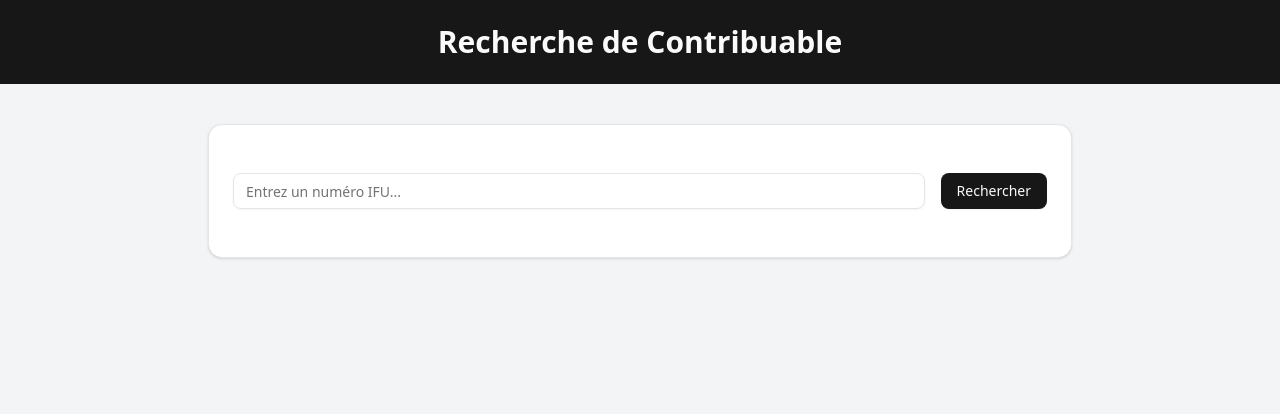
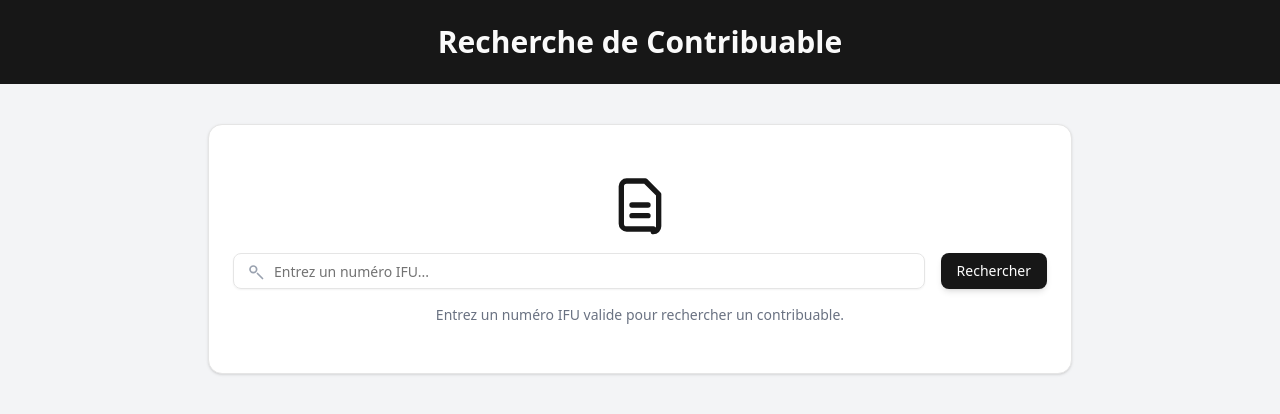
Before and after one commit to charon-960/ifu_checker, a React (Vite) app: page / in a window 1280 px wide. Shown: the top 414 px of the page. Built offline with nearby package versions, Linux system fonts and the light colour scheme.

Commit message:
last updates

```diff
--- a/src/components/ContribuableForm.tsx
+++ b/src/components/ContribuableForm.tsx
@@ -66,7 +66,6 @@ export default function ContribuableForm() {
   };
 
   return (
-    <>
         <div className="h-full w-full bg-gray-100">
         <div className="w-full bg-primary text-primary-foreground py-6 flex items-center justify-center">
           <h1 className="text-2xl md:text-3xl font-bold">
@@ -77,15 +76,64 @@ export default function ContribuableForm() {
         <div className="max-w-4xl mx-auto py-10 px-4">
           <Card>
             <CardContent className="p-6">
-              <div className="flex items-center space-x-4">
+              <div className="flex flex-col items-center space-y-4">
+                {/* Ajout d'une icône ou illustration */}
+                <div className="text-primary">
+                  <svg
+                    xmlns="http://www.w3.org/2000/svg"
+                    className="h-16 w-16"
+                    fill="none"
+                    viewBox="0 0 24 24"
+                    stroke="currentColor"
+                    strokeWidth={2}
+                  >
+                    <path
+                      strokeLinecap="round"
+                      strokeLinejoin="round"
+                      d="M9 12h6m-6 4h6m2 5H7a2 2 0 01-2-2V5a2 2 0 012-2h7l5 5v12a2 2 0 01-2 2z"
+                    />
+                  </svg>
+                </div>
+
+                {/* Champ de recherche */}
+                <div className="flex items-center w-full space-x-4">
+                  <div className="relative w-full">
                     <Input
                       placeholder="Entrez un numéro IFU..."
                       value={ifu}
                       onChange={(e) => setIfu(e.target.value)}
+                      className="pl-10"
                     />
-                <Button onClick={handleSearch}>Rechercher</Button>
+                    <div className="absolute inset-y-0 left-0 flex items-center pl-3">
+                      <svg
+                        xmlns="http://www.w3.org/2000/svg"
+                        className="h-5 w-5 text-gray-400"
+                        fill="none"
+                        viewBox="0 0 24 24"
+                        stroke="currentColor"
+                        strokeWidth={2}
+                      >
+                        <path
+                          strokeLinecap="round"
+                          strokeLinejoin="round"
+                          d="M10 6a4 4 0 100 8 4 4 0 000-8zM21 21l-6-6"
+                        />
+                      </svg>
+                    </div>
+                  </div>
+                  <Button
+                    onClick={handleSearch}
+                    className="bg-primary text-white hover:bg-primary-dark shadow-md transition-transform transform hover:scale-105"
+                  >
+                    Rechercher
+                  </Button>
                 </div>
 
+                {/* Message d'aide */}
+                <p className="text-sm text-gray-500">
+                  Entrez un numéro IFU valide pour rechercher un contribuable.
+                </p>
+              </div>
             </CardContent>
           </Card>
         </div>
@@ -116,28 +164,31 @@ export default function ContribuableForm() {
               <form className="bg-white p-6 rounded-md shadow space-y-4">
                 <div className="grid grid-cols-1 md:grid-cols-2 gap-4">
                   <div>
-                    <label className="block text-sm font-medium mb-1 text-left">IFU</label>
+                    <label htmlFor="ifu" className="block text-sm font-medium mb-1 text-left">IFU</label>
                     <Input value={data.ifu} disabled />
                   </div>
                   <div>
-                    <label className="block text-sm font-medium mb-1 text-left">Telephone</label>
+                    <label htmlFor="raisonSociale" className="block text-sm font-medium mb-1 text-left">Nom de l'entreprise</label>
+                    <Input value={data.raisonSociale} disabled />
+                  </div>
+                  <div>
+                    <label htmlFor="identiteGestionnaire" className="block text-sm font-medium mb-1 text-left">Nom du représentant</label>
+                    <Input value={data.identiteGestionnaire ?? "-"} disabled />
+                  </div>
+                  <div>
+                    <label htmlFor="prenom" className="block text-sm font-medium mb-1 text-left">Prénom du repésentant</label>
+                    <Input value={data.prenom ?? "-"} disabled />
+                  </div>
+                  <div>
+                    <label htmlFor="ville" className="block text-sm font-medium mb-1 text-left">Adresse Entrprise</label>
+                    <Input value={data.ville ?? "-"} disabled />
+                  </div>
+                  <div>
+                    <label htmlFor="telephone" className="block text-sm font-medium mb-1 text-left">Téléphone</label>
                     <Input value={data.telephone} disabled />
                   </div>
                   <div>
-                    <label className="block text-sm font-medium mb-1 text-left
-                    ">Ville</label>
-                    <Input value={data.ville} disabled />
-                  </div>
-                  <div>
-                    <label className="block text-sm font-medium mb-1 text-left">Email</label>
-                    <Input value={data.email} disabled />
-                  </div>
-                  <div>
-                    <label className="block text-sm font-medium mb-1 text-left">Nom</label>
-                    <Input value={data.nom} disabled />
-                  </div>
-                  <div>
-                    <label className="block text-sm font-medium mb-1 text-left">Statut</label>
+                    <label htmlFor="statutCnf" className="block text-sm font-medium mb-1 text-left">Statut</label>
                     <Input value={data.statutCnf} disabled />
                   </div>
                 </div>
@@ -201,6 +252,5 @@ export default function ContribuableForm() {
           )}
         </div>
       </div>
-    </>
   );
 }
--- a/src/components/tableExemple.tsx
+++ b/src/components/tableExemple.tsx
@@ -58,6 +58,10 @@ import { Contribuable } from "@/types/contribTypes";
   }
 
   export function TableDisplay({ data }: TableDisplayProps) {
+    if (!data)
+      return <div>Aucune donnée à afficher</div>;
+
+
     return (
       <Table>
         <TableHeader>
```
Lines whose indentation alone changed are shown as unchanged.
